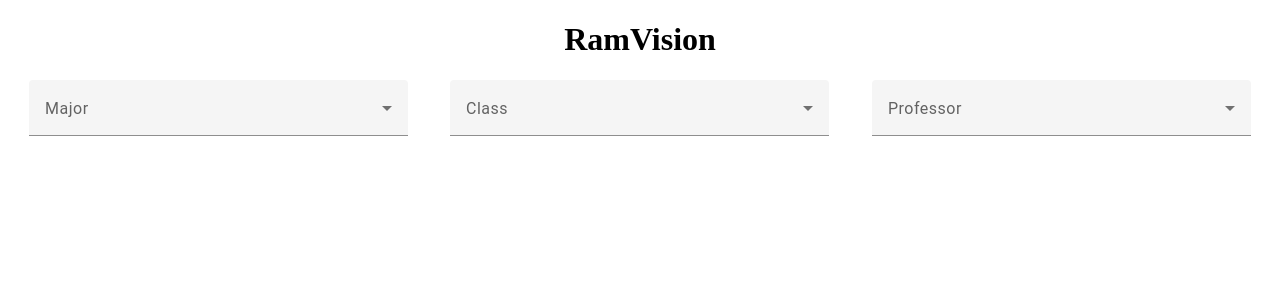
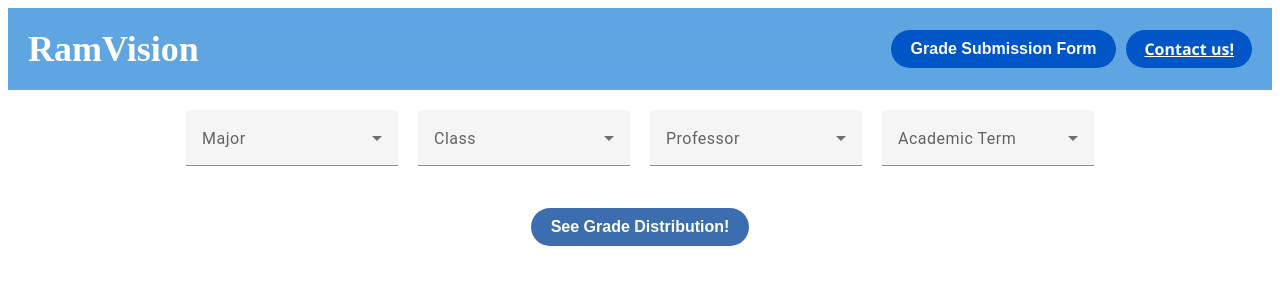
Before and after one commit to comp426-2023-spring/RamVision, an Angular app in the folder RamVision/: page / in a window 1280 px wide. Shown: the top 300 px of the page. Built offline with nearby package versions, Linux system fonts and the light colour scheme.

Commit message:
added styling, new web page, new dropdown

```diff
--- a/RamVision/src/app/app-routing.module.ts
+++ b/RamVision/src/app/app-routing.module.ts
@@ -1,7 +1,13 @@
 import { NgModule } from '@angular/core';
 import { RouterModule, Routes } from '@angular/router';
+import { HomeComponent } from './home/home.component';
+import { SubmissionformComponent } from './submissionform/submissionform.component';
 
-const routes: Routes = [];
+const routes: Routes = [
+  {path:'submissionform', component: SubmissionformComponent},
+  // We make this path empty because we always want to render home screen upon loading
+  {path: '', component: HomeComponent }
+];
 
 @NgModule({
   imports: [RouterModule.forRoot(routes)],
--- a/RamVision/src/app/app.component.html
+++ b/RamVision/src/app/app.component.html
@@ -1 +1,3 @@
-<app-home></app-home>
+<div class="web-container">
+    <router-outlet></router-outlet>
+</div>
--- a/RamVision/src/app/app.module.ts
+++ b/RamVision/src/app/app.module.ts
@@ -8,11 +8,13 @@ import { MatInputModule } from '@angular/material/input';
 import { AppRoutingModule } from './app-routing.module';
 import { AppComponent } from './app.component';
 import { HomeComponent } from './home/home.component';
+import { SubmissionformComponent } from './submissionform/submissionform.component';
 
 @NgModule({
   declarations: [
     AppComponent,
-    HomeComponent
+    HomeComponent,
+    SubmissionformComponent
   ],
   imports: [
     BrowserModule,
--- a/RamVision/src/app/home/home.component.css
+++ b/RamVision/src/app/home/home.component.css
@@ -1,12 +1,119 @@
+/* Style for the header section */
 .header {
-    text-align: center;
-  }
+  display: flex;
+  justify-content: space-between;
+  align-items: center;
+  background-color: #5fa5e2;
+  padding: 20px;
+  color: #fff;
+  font-family: 'Luminari', 'fantasyLuminari', 'fantasy';
+}
 
-  .dropdowns {
-    display: flex;
-    justify-content: space-around;
+.header h1 {
+  font-size: 36px;
+  margin: 0;
+}
+
+.header img {
+  height: 50px;
+  margin-left: 20px;
+}
+
+.buttons {
+  display: flex;
+  justify-content: flex-end;
+  align-items: center;
+}
+
+.buttons button,
+.buttons a {
+  margin-left: 10px;
+  color: #fff;
+  font-size: 16px;
+  font-weight: bold;
+  padding: 10px 20px;
+  border-radius: 20px;
+}
+
+.buttons button {
+  font-weight: bold;
+  background-color: #0056c7;
+  border: none;
+}
+
+.buttons button:hover {
+  cursor: pointer;
+  background-color: #6dacff;
+}
+
+.buttons a {
+  font-family: 'Segoe UI', Tahoma, Geneva, Verdana, sans-serif;
+  background-color: #0056c7;
+  ;
+  border: none;
+  padding: 8px 18px;
+  border-radius: 20px;
+}
+
+.buttons a:hover {
+  cursor: pointer;
+  background-color: #6dacff;
+}
+
+/* Style for the dropdown section */
+.dropdowns {
+  display: flex;
+  justify-content: center;
+  align-items: center;
+  margin-top: 20px;
   }
 
   .dropdown {
-    width: 30%;
+  margin: 0 10px;
   }
+
+  .mat-form-field {
+  width: 200px;
+  font-family: 'Segoe UI', Tahoma, Geneva, Verdana, sans-serif;
+  }
+
+  .mat-form-field .mat-form-field-label {
+  color: #fff;
+  }
+
+  .mat-select-trigger {
+  color: #fff;
+  border-bottom: 1px solid #fff;
+  }
+
+  .mat-option {
+  font-size: 16px;
+  font-family: 'Segoe UI', Tahoma, Geneva, Verdana, sans-serif;
+  }
+
+  .mat-option:hover {
+  background-color: #3c6eaf;
+  color: #fff;
+  }
+
+  /* Style for the query button */
+.query {
+  display: flex;
+  justify-content: center;
+  margin-top: 20px;
+}
+
+.query button {
+  background-color: #3c6eaf;
+  border: none;
+  padding: 10px 20px;
+  border-radius: 20px;
+  color: #fff;
+  font-weight: bold;
+  font-size: 16px;
+}
+
+.query button:hover {
+  cursor: pointer;
+  background-color: #284b78;
+}
--- a/RamVision/src/app/home/home.component.html
+++ b/RamVision/src/app/home/home.component.html
@@ -1,5 +1,9 @@
 <div class="header">
   <h1>RamVision</h1>
+  <div class="buttons">
+    <button class="button-primary" routerLink="/submissionform" (click)="logMessage()">Grade Submission Form</button>
+    <a class="button-secondary" href="https://docs.google.com/forms/d/e/1FAIpQLSd32gSbK-K4o4btBkV7TWcb9j4iH7m5S5Xd5Em1jegEZMz_2w/viewform" target="_blank">Contact us!</a>
+  </div>
 </div>
 
 <div class="dropdowns">
@@ -29,4 +33,18 @@
       </mat-option>
     </mat-select>
   </mat-form-field>
+
+  <mat-form-field class="dropdown">
+    <mat-label>Academic Term</mat-label>
+    <mat-select>
+      <mat-option *ngFor="let term of terms" [value]="term">
+        {{term}}
+      </mat-option>
+    </mat-select>
+  </mat-form-field>
 </div>
+
+
+<div class="query">
+  <button class="button-primary">See Grade Distribution!</button>
+</div>
--- a/RamVision/src/app/home/home.component.ts
+++ b/RamVision/src/app/home/home.component.ts
@@ -1,16 +1,25 @@
 import { Component } from '@angular/core';
+import { Router } from '@angular/router';
 
 @Component({
   selector: 'app-home',
   templateUrl: './home.component.html',
   styleUrls: ['./home.component.css']
 })
+
 export class HomeComponent {
   majors = ['COMP', 'PHYS', 'MATH'];
   classes = ['CS101', 'EE201', 'ME301'];
   professors = ['Kris Jordan', 'Brent Munsell', 'Shashank Srivastava'];
+  terms = ['Fall 2021', 'Spring 2023']
 
-  constructor() {
-    console.log(this.majors, this.classes, this.professors);
+  constructor(private router: Router) {}
+
+  //   goToGradeSubmissionForm() {
+  //     this.router.navigateByUrl('/submissionform');
+  // }
+
+  logMessage() {
+    console.log("works");
   }
 }
--- /dev/null
+++ b/RamVision/src/app/submissionform/submissionform.component.html
@@ -0,0 +1 @@
+<p>submissionform works!</p>
```
Also changed, not shown: RamVision/src/app/submissionform/submissionform.component.ts (added, +10 -0 lines), RamVision/src/app/submissionform/submissionform.component.css (added), 1 other file (tests, documents, lock files or other folders). Lines whose indentation alone changed are shown as unchanged.
